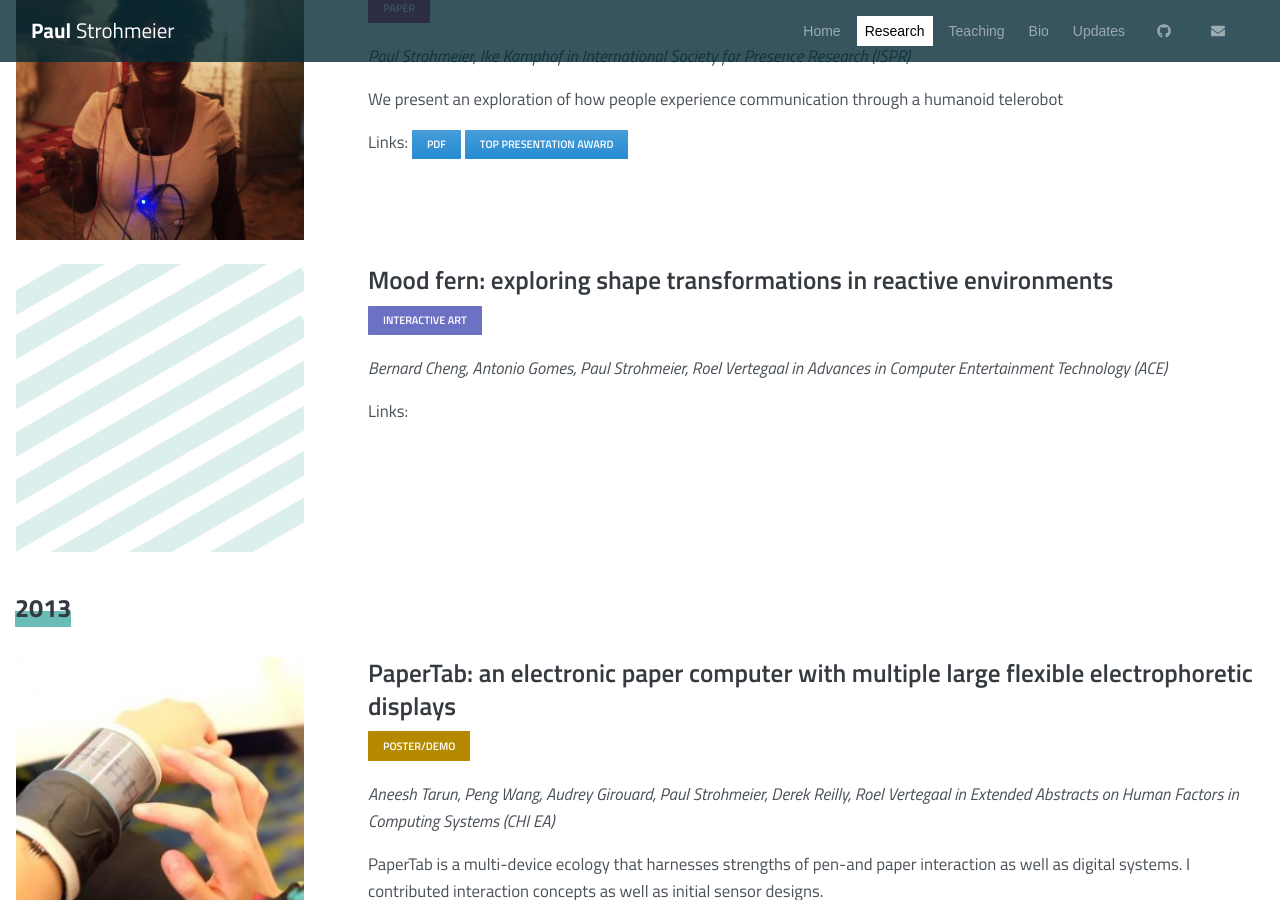
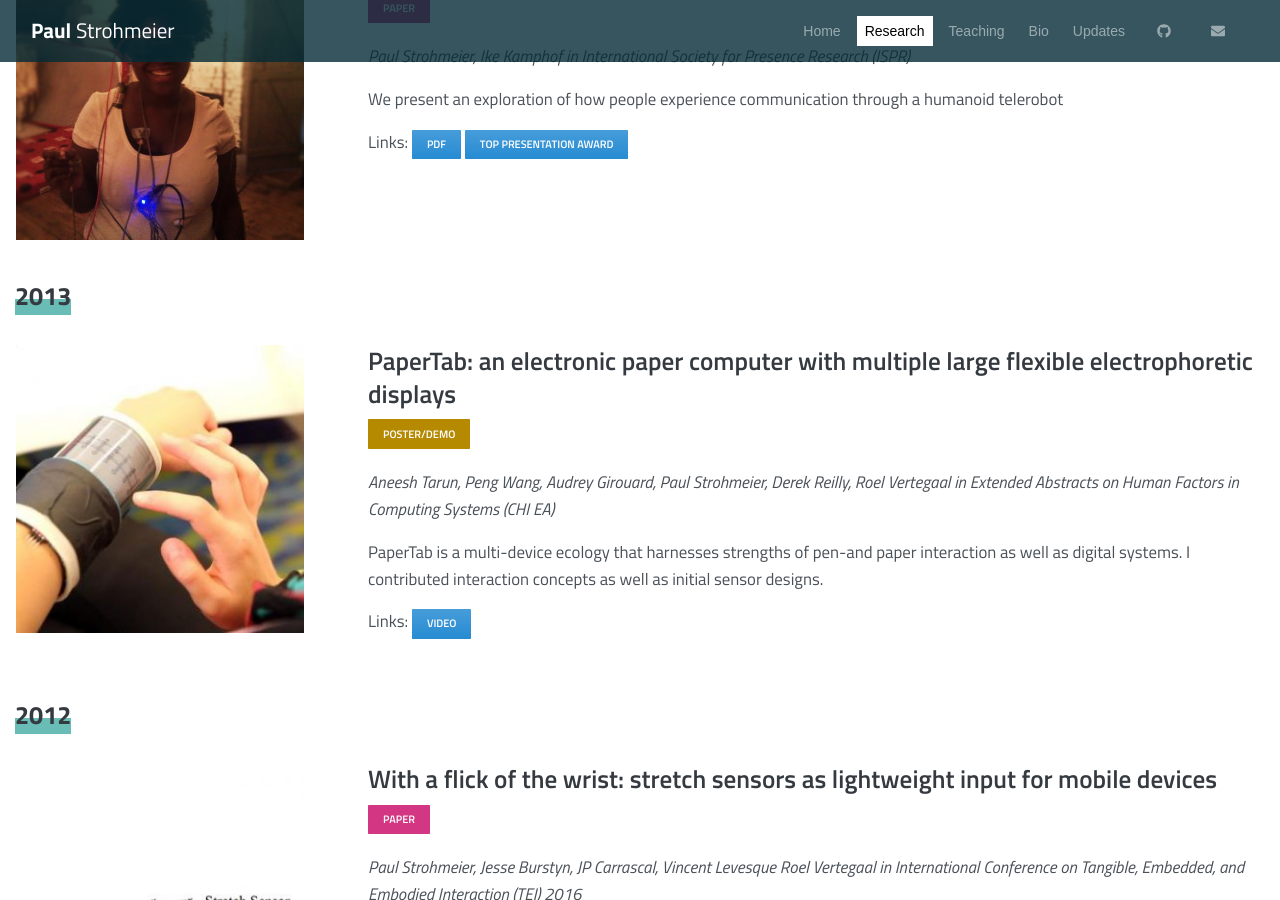
Before and after one commit to fkeel/fkeel.gitub.io, a Jekyll site: the page built from research.html, in a window 1280 px wide and 900 px high, scrolled down 6345 px. Built offline with Jekyll 4.4.1, drawn with Linux system fonts in a browser that asks for light colours.

Commit message:
Timeline hiding options image: false - hide image hidden: true - hide post

```diff
--- a/_data/research.yaml
+++ b/_data/research.yaml
@@ -327,6 +327,7 @@
 
   - title: "A Flock of Birds: bringing paper to life"
     year: 2012
+    image: false
     authors: Paul Strohmeier, Kaja Vembe Swensen, Cameron Lapp, Audrey Girouard, Roel Vertegaal
     venue: Tangible, Embedded and Embodied Interaction (TEI)
     tags:
@@ -338,6 +339,7 @@
 
   - title: "Mood fern: exploring shape transformations in reactive environments"
     year: 2014
+    hidden: true
     authors: Bernard Cheng, Antonio Gomes, Paul Strohmeier, Roel Vertegaal
     venue: Advances in Computer Entertainment Technology (ACE)
     tags:
--- a/research.html
+++ b/research.html
@@ -35,9 +35,11 @@
     {% assign i = 0 %}
     {% for research_entry in research_entry_group.items %}
       {% assign i = i | plus:1 %}
+      {% if research_entry.hidden == true %}{% continue %}{% endif %}
       <div class="row cols-md-space cols-sm-space cols-xs-space mb-0 bg-white">
         <div class="col-lg-3 pl-sm-0 order-xl-1 order-lg-1 order-md-2 order-sm-2 order-2 px-md-3 px-sm-3 pt-4 mb-5 mb-lg-0">
 
+          {% if research_entry.image != false %}
             {% if research_entry.image != nil %}
                 <img alt="Research teaser" src="{{research_entry.image | prepend: site.url }}" class="img-fluid img-left mb-5 mb-lg-0" style="{% if entry.image_outline != nil %}border: 1px solid #ecedef;{% endif %} max-height: 350px;">
             {% else %}
@@ -45,6 +47,7 @@
                 <img alt="Research teaser" src="https://picsum.photos/350/350/?grayscale" class="img-fluid img-left mb-5 mb-lg-0">
                 {% else %}
                 <img alt="Research teaser" src="{{ site.data.website.image_placeholder_settings.local_placeholder | prepend: site.url }}" class="img-fluid img-left mb-5 mb-lg-0">
+                {% endif %}
             {% endif %}
           {% endif %}
         </div>
--- a/teaching.html
+++ b/teaching.html
@@ -33,8 +33,10 @@
       </div>
 
       {% for entry in entry_group.items %}
+        {% if entry.hidden == true %}{% continue %}{% endif %}
         <div class="row cols-md-space cols-sm-space cols-xs-space mb-0 bg-white">
           <div class="col-lg-3 pl-sm-0 order-xl-1 order-lg-1 order-md-2 order-sm-2 order-2 px-md-3 px-sm-3 pt-4 mb-5 mb-lg-0">
+            {% if entry.image != false %}
               {% if entry.note.image != nil %}
                 <img alt="Teaching teaser" src="{{entry.note.image | prepend: site.url }}" class="img-fluid img-left mb-5 mb-lg-0" style="{% if entry.image_outline != nil %}border: 1px solid #ecedef;{% endif %} max-height: 350px;">
               {% else %}
@@ -42,6 +44,7 @@
                 <img alt="Teaching teaser" src="https://picsum.photos/350/350/?grayscale" class="img-fluid img-left mb-5 mb-lg-0">
                 {% else %}
                 <img alt="Teaching teaser" src="{{ site.data.website.image_placeholder_settings.local_placeholder | prepend: site.url }}" class="img-fluid img-left mb-5 mb-lg-0">
+                {% endif %}
               {% endif %}
             {% endif %}
 
```
Lines whose indentation alone changed are shown as unchanged.
